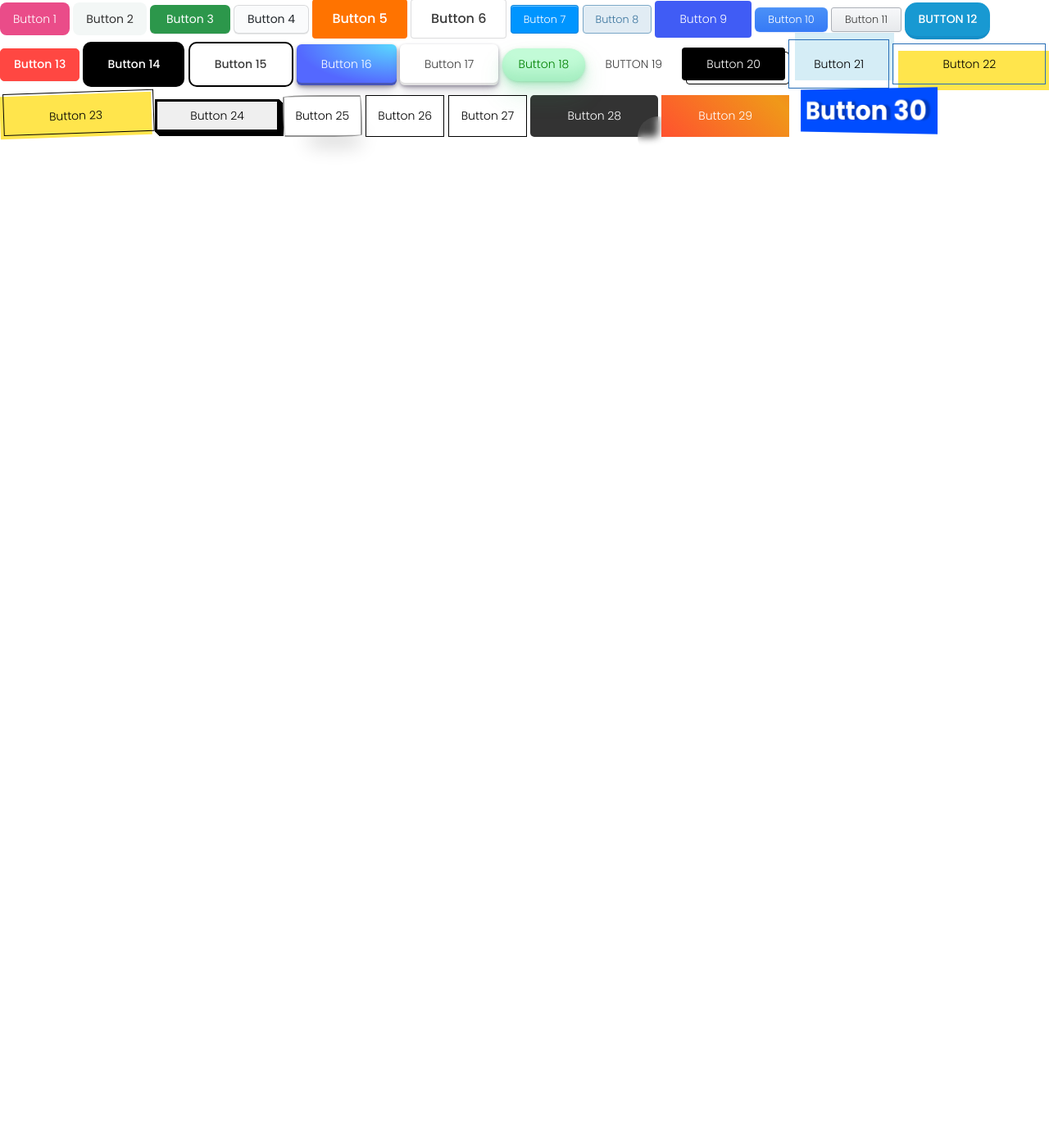
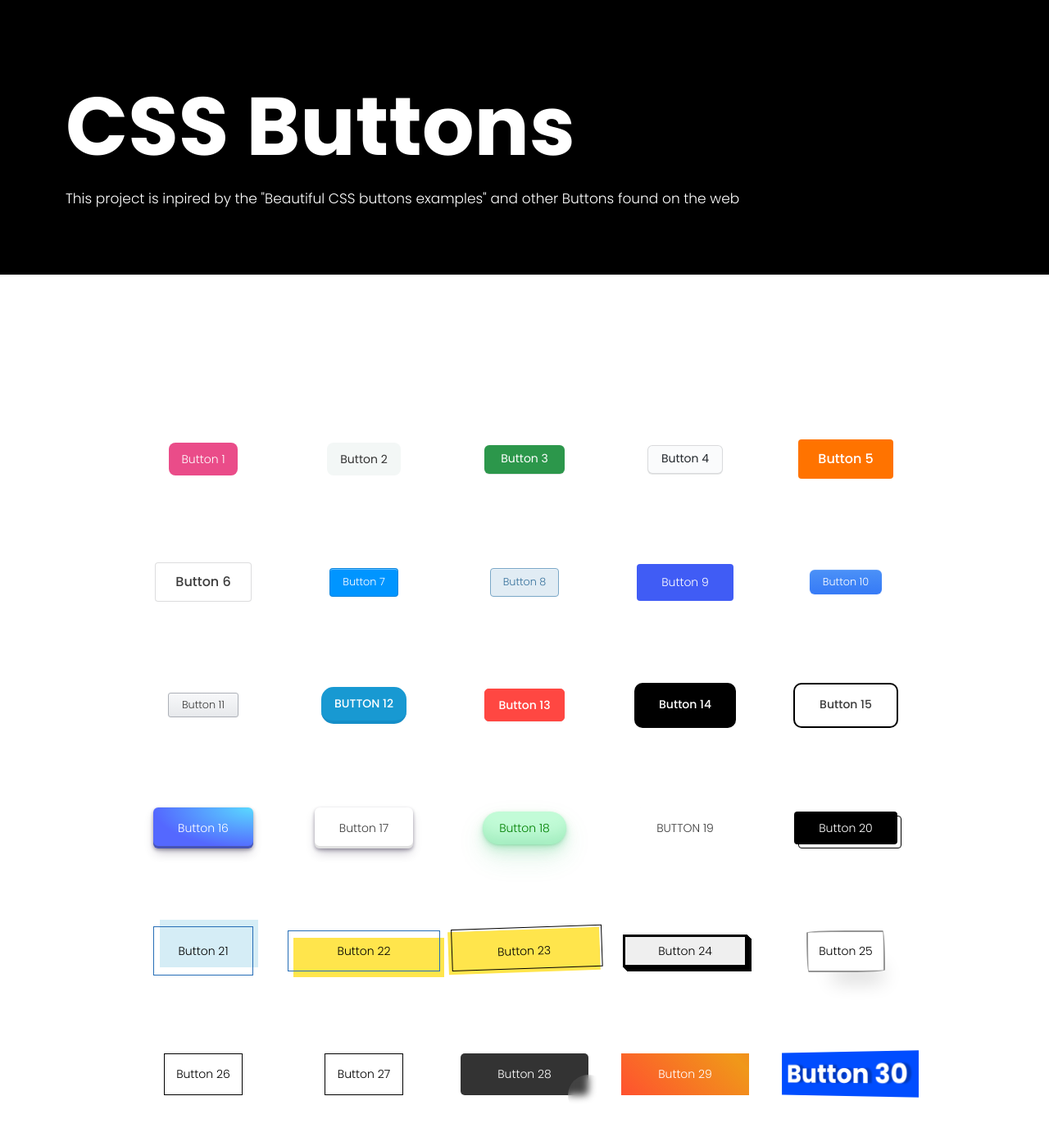
Before and after one commit to flaatpixels/css-buttons, a plain HTML site: page index.html in a window 1280 px wide. Shown: the part 1-1388 px from the top of the page at 82% size. Before the commit the page ends 800 px from the top, so only its background shows below. Drawn offline with Linux system fonts and the light colour scheme.

Commit message:
feat : Display the buttons
Display the buttons in grid and add a header at the top

```diff
--- a/index.html
+++ b/index.html
@@ -8,43 +8,110 @@
     <title>CSS Buttons examples</title>
 </head>
 <body>
+    <header class="header">
+        <h1>CSS Buttons</h1>
+        <h3>This project is inpired by the "Beautiful CSS buttons examples" and other Buttons found on the web</h3>
+    </header>
+    <div class="buttons-grid">
+        <div class="button-wrapper">
             <button class="button button-1">Button 1</button>
+        </div>
+
+        <div class="button-wrapper">
             <button class="button button-2">Button 2</button>
+        </div>
+        <div class="button-wrapper">
             <button class="button button-3">Button 3</button>
+        </div>
+        <div class="button-wrapper">
             <button class="button button-4">Button 4</button>
+        </div>
+        <div class="button-wrapper">
             <button class="button button-5">Button 5</button>
+        </div>
+        <div class="button-wrapper">
             <button class="button button-6">Button 6</button>
+        </div>
+        <div class="button-wrapper">
             <button class="button button-7">Button 7</button>
+        </div>
+        <div class="button-wrapper">
             <button class="button button-8">Button 8</button>
+        </div>
+        <div class="button-wrapper">
             <button class="button button-9">Button 9</button>
+        </div>
+        <div class="button-wrapper">
             <button class="button button-10">Button 10</button>
+        </div>
+        <div class="button-wrapper">
             <button class="button button-11">Button 11</button>
+        </div>
+        <div class="button-wrapper">
             <button class="button button-12">Button 12</button>
+        </div>
+        <div class="button-wrapper">
             <button class="button button-13">Button 13</button>
+        </div>
+        <div class="button-wrapper">
             <button class="button button-14">Button 14</button>
+        </div>
+        <div class="button-wrapper">
             <button class="button button-15">Button 15</button>
+        </div>
+        <div class="button-wrapper">
             <button class="button button-16">Button 16</button>
+        </div>
+        <div class="button-wrapper">
             <button class="button button-17">Button 17</button>
+        </div>
+        <div class="button-wrapper">
             <button class="button button-18">Button 18</button>
+        </div>
+        <div class="button-wrapper">
             <button class="button button-19">Button 19</button>
+        </div>
+        <div class="button-wrapper">
             <button class="button button-20">Button 20</button>
+        </div>
+        <div class="button-wrapper">
             <button class="button button-21">Button 21</button>
+        </div>
+        <div class="button-wrapper">
             <button class="button button-22">Button 22</button>
+        </div>
+        <div class="button-wrapper">
             <button class="button button-23">Button 23</button>
+        </div>
+        <div class="button-wrapper">
             <button class="button button-24">Button 24</button>
+        </div>
+        <div class="button-wrapper">
             <button class="button button-25">Button 25</button>
+        </div>
+        <div class="button-wrapper">
             <button class="button button-26">
                 Button 26
                 <div class="button-26__inside">
                     <span class="button-26__alttext">Alternate Text</span>
                 </div>
             </button>
+        </div>
+        <div class="button-wrapper">
             <button class="button button-27">
                 <span>Button 27</span>
                 <span>Alternate Text</span>
             </button>
+        </div>
+        <div class="button-wrapper">
             <button class="button button-28">Button 28</button>
+        </div>
+        <div class="button-wrapper">
             <button class="button button-29">Button 29</button>
+        </div>
+        <div class="button-wrapper">
             <button class="button button-30">Button 30</button>
+        </div>
+    </div>
     </body>
 </html>
--- a/styles.css
+++ b/styles.css
@@ -12,6 +12,32 @@
 body {
     background-color: #FFF;
     font-family: "Poppins", sans-serif;
+}
+
+.header {
+    width: 100%;
+    padding: 80px;
+
+    background-color: #000;
+    color: white;
+}
+
+.header h1 { font-size: 100px; }
+
+.header h3 {
+    font-size: 17px;
+    font-weight: 300;
+}
+
+.buttons-grid {
+    display: grid;
+    grid-template-columns: repeat(5, 20%);
+    grid-template-rows: repeat(6, 150px);
+
+    justify-items: center;
+    align-items: center;
+
+    padding: 150px;
 }
 
 .button {
```
Lines whose indentation alone changed are shown as unchanged.
